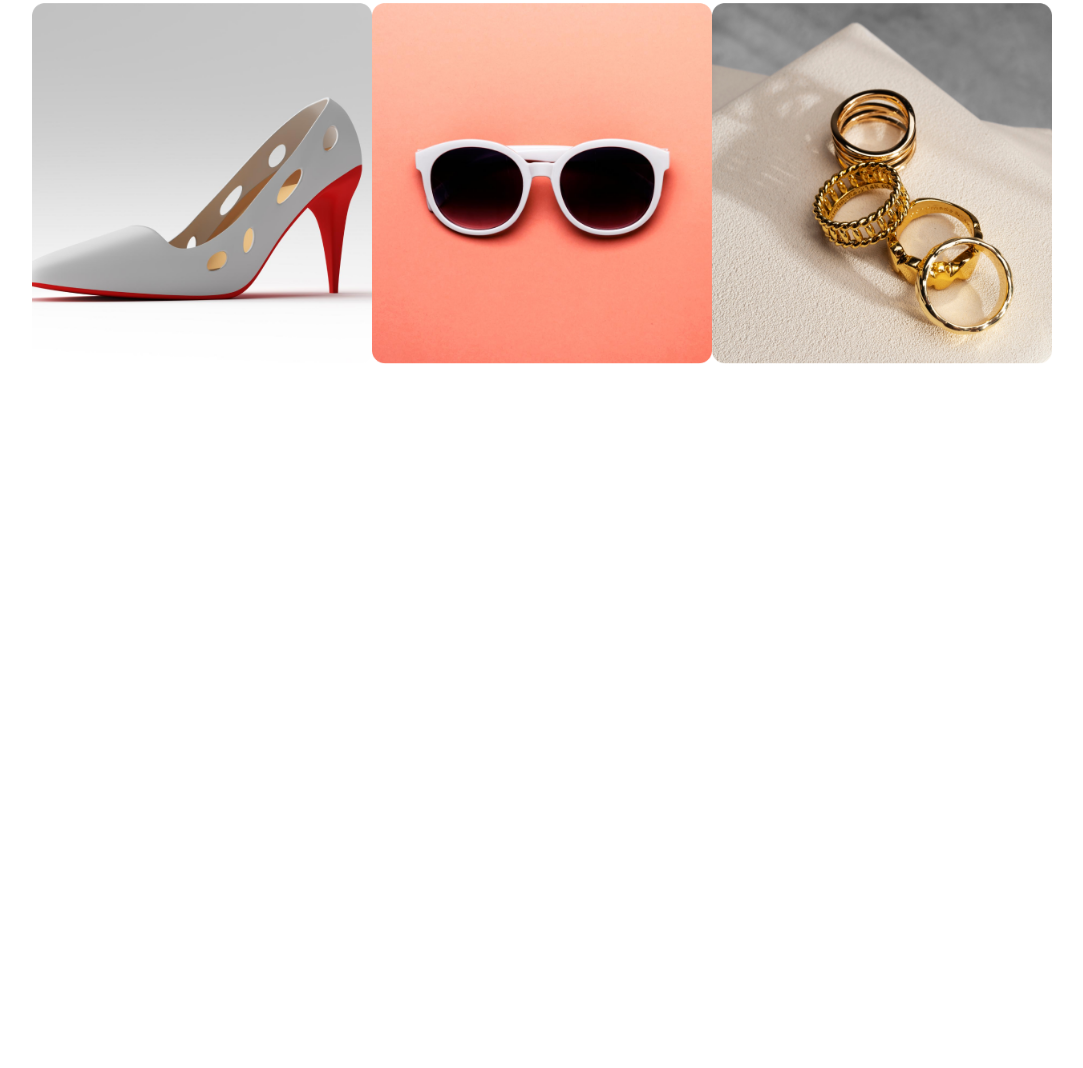
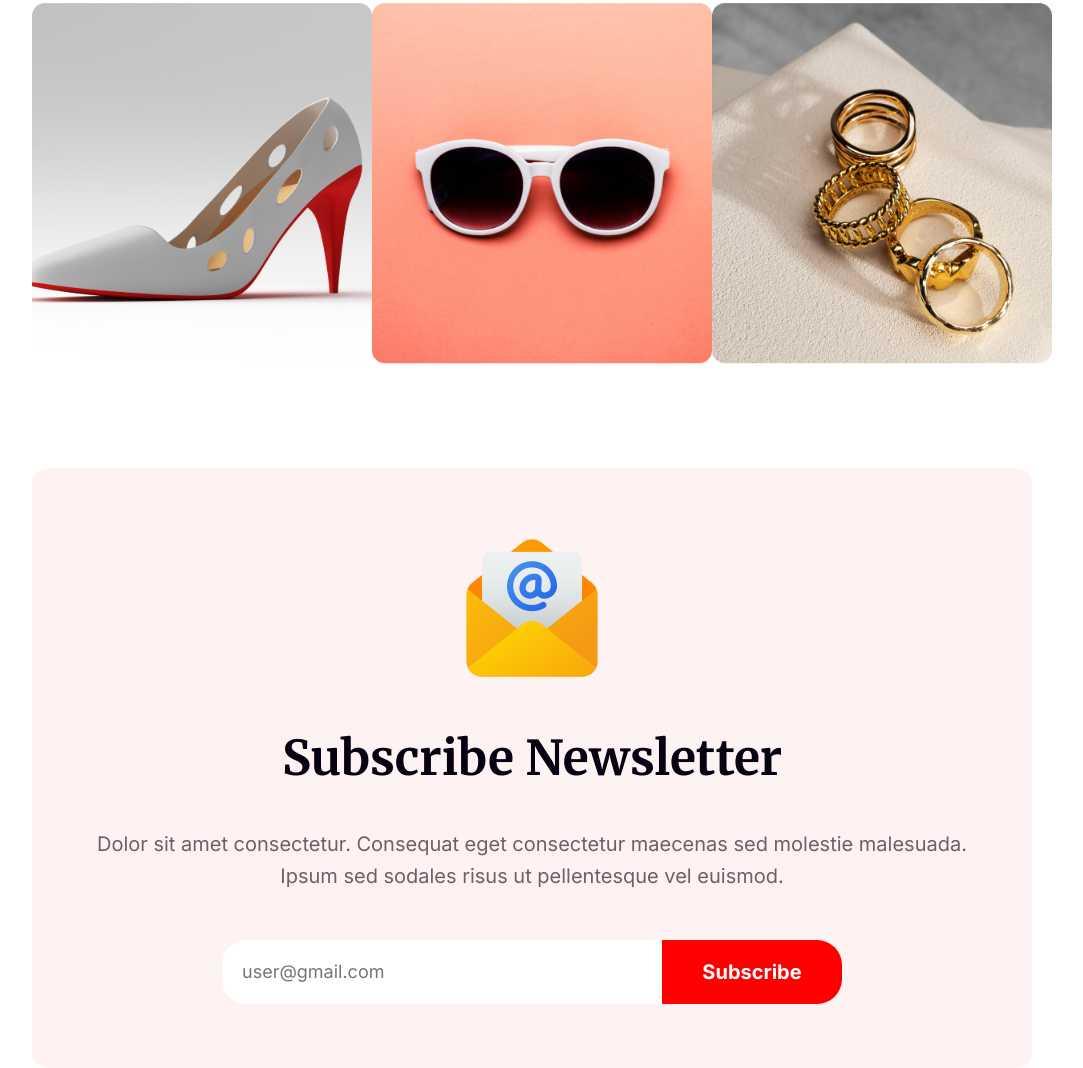
Before and after one commit to bsnu360/new-year-new-mission, a plain HTML site: page index.html in a window 1280 px wide. Shown: the part 3042-4110 px from the top of the page, without its empty margins (108-1191 px from the left). Before the commit the page ends 3430 px from the top, so only its background shows below. Drawn offline with Linux system fonts and the light colour scheme.

Commit message:
subscribe section done

```diff
--- a/index.html
+++ b/index.html
@@ -58,6 +58,18 @@
                 <div class="portfolio-single-item"><img src="images/Rectangle 8.png" alt=""></div>
             </div>
         </div>
+        <!-- subscribe section start -->
+        <div class="subscribe-container">
+            <div class="subscribe-content">
+                <img src="images/Group 61.png" alt="">
+                <h2 class="subscribe-title">Subscribe Newsletter</h2>
+                <p class="subscribe-description portfolio-description">Dolor sit amet consectetur. Consequat eget consectetur maecenas sed molestie malesuada. Ipsum sed sodales risus ut pellentesque vel euismod. </p>
+                <form action="">
+                    <input type="email" name="" id="" placeholder="user@gmail.com">
+                    <input type="submit" value="Subscribe">
+                </form>
+            </div>
+        </div>
     </main>
     <footer></footer>
 </body>
--- a/styles/style.css
+++ b/styles/style.css
@@ -146,3 +146,53 @@ header{
 /* .portfolio-single-item img:hover{
     background-image: linear-gradient(rgba(0, 0, 0, 0.5), rgba(0, 0, 0, 0.5));
 } */
+
+/* Subscribe related styles */
+.subscribe-container{
+    height: 600px;
+    background-color: rgba(255, 0, 0, 0.05);
+    margin-top: 100px;
+    border-radius: 16px;
+    display: flex;
+    justify-content: center;
+    align-items: center;
+}
+.subscribe-content{
+    width: 890px;
+    text-align: center;
+}
+.subscribe-title{
+    font-size: 48px;
+    color: #070211;
+    margin: 40px 0;
+}
+form{
+    width: 620px;
+    display: flex;
+    margin: 0 auto;
+}
+input{
+    border: 0;
+    padding: 20px 0;
+}
+
+input[type="email"]{
+    background-color: #FFF;
+    width: 70%;
+    font-family: 'Inter', sans-serif;
+    font-size: 18px;
+    color: rgba(7, 2, 17, 0.30);
+    padding-left: 20px;
+    border-top-left-radius: 25px;
+    border-bottom-left-radius: 25px;
+}
+input[type="submit"]{
+    width: 30%;
+    background-color: #F00;
+    font-family: 'Inter', sans-serif;
+    font-size: 20px;
+    font-weight: 600;
+    color: #FFF;
+    border-top-right-radius: 25px;
+    border-bottom-right-radius: 25px;
+}
```
